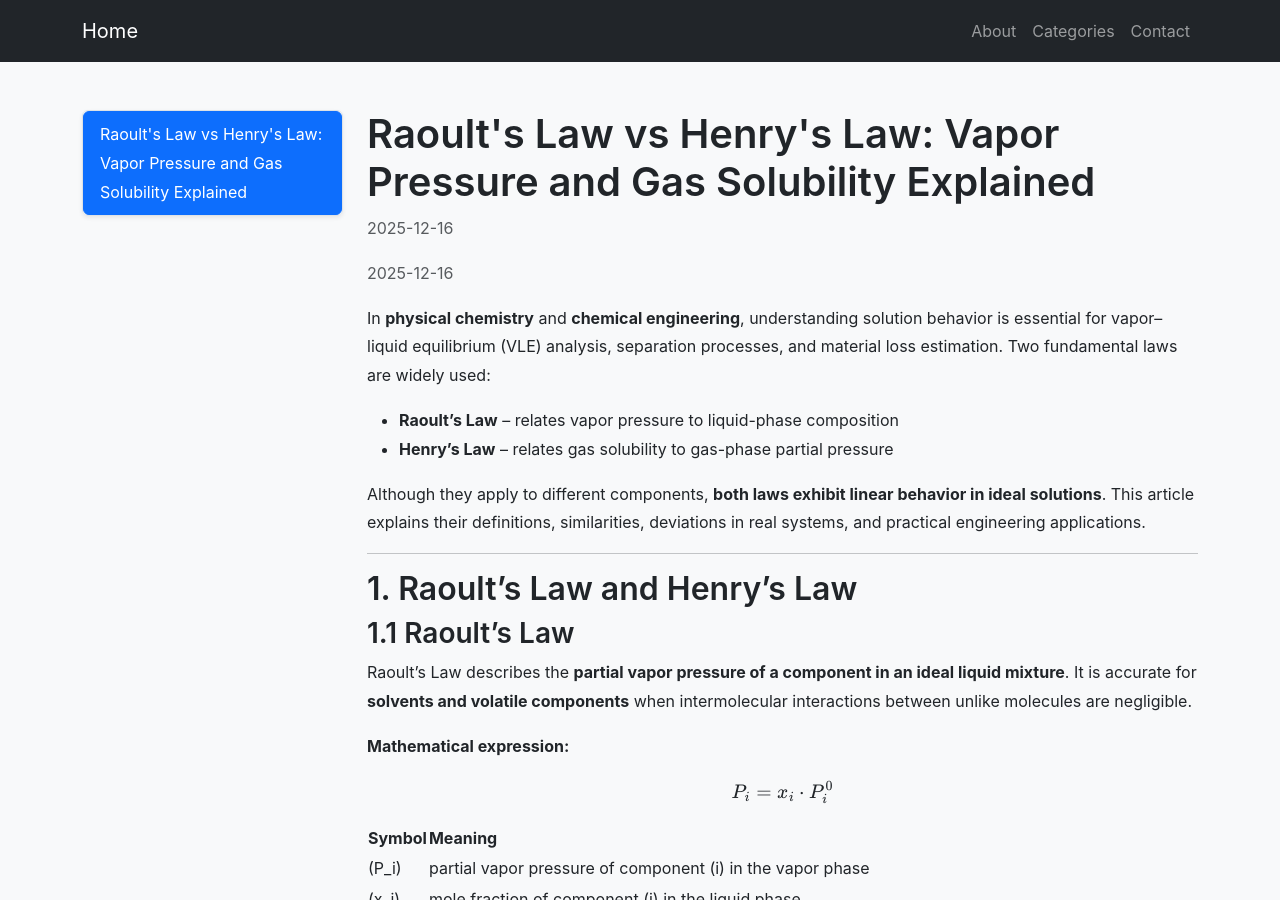
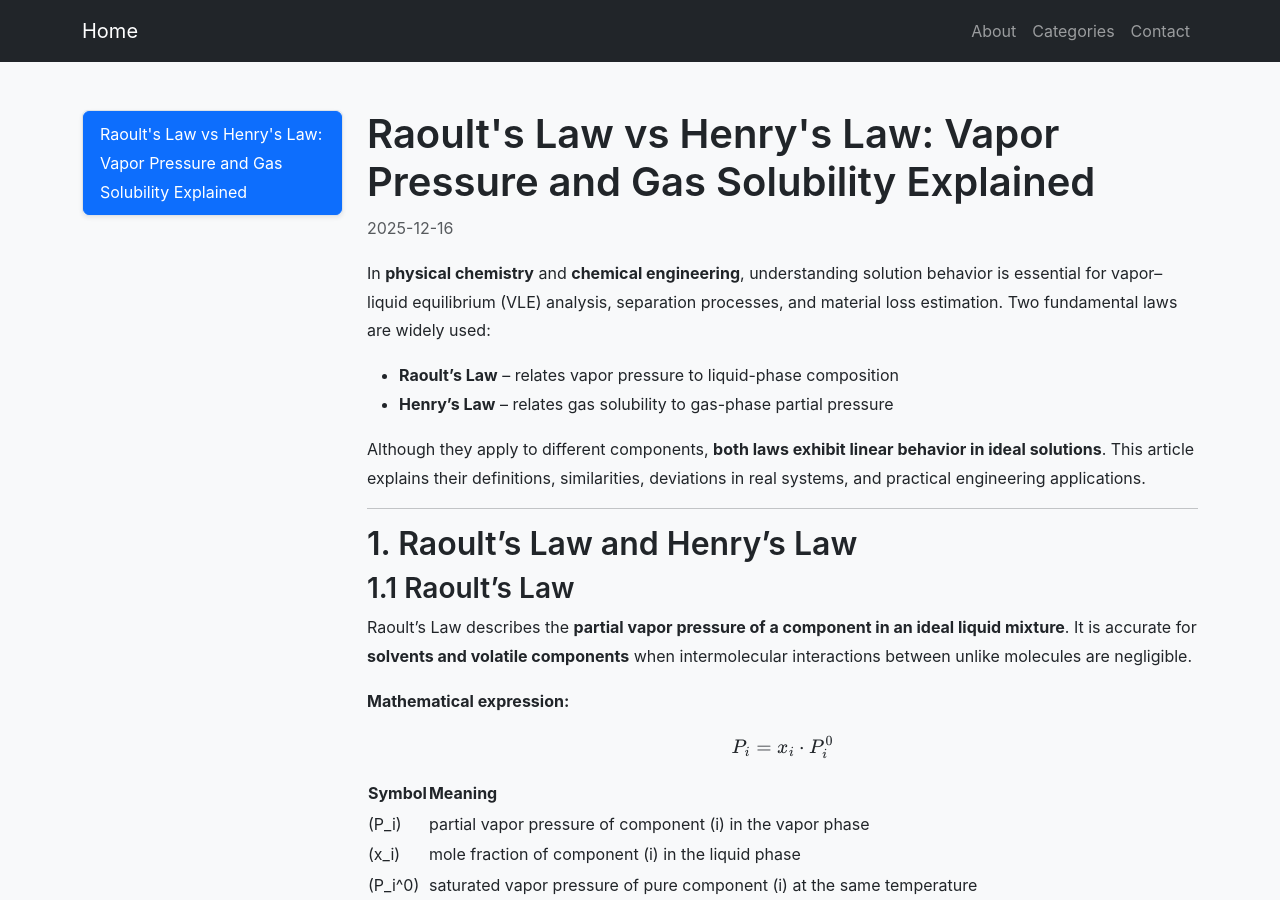
Before and after one commit to hadel0407/chem, a Jekyll site: the page built from _posts/2025-12-16-raoults-law.md, in a window 1280 px wide and 900 px high. Built offline with Jekyll 4.4.1, drawn with Linux system fonts in a browser that asks for light colours; our own code applies the rules of GitHub Pages for plain Markdown files.

Commit message:
Update post.html

```diff
--- a/_layouts/post.html
+++ b/_layouts/post.html
@@ -3,7 +3,6 @@ layout: default
 ---
 
 <article class="mb-4">
-  <p class="text-muted">{{ page.date | date: "%Y-%m-%d" }}</p>
   <div class="content">
     {{ content }}
   </div>
```
